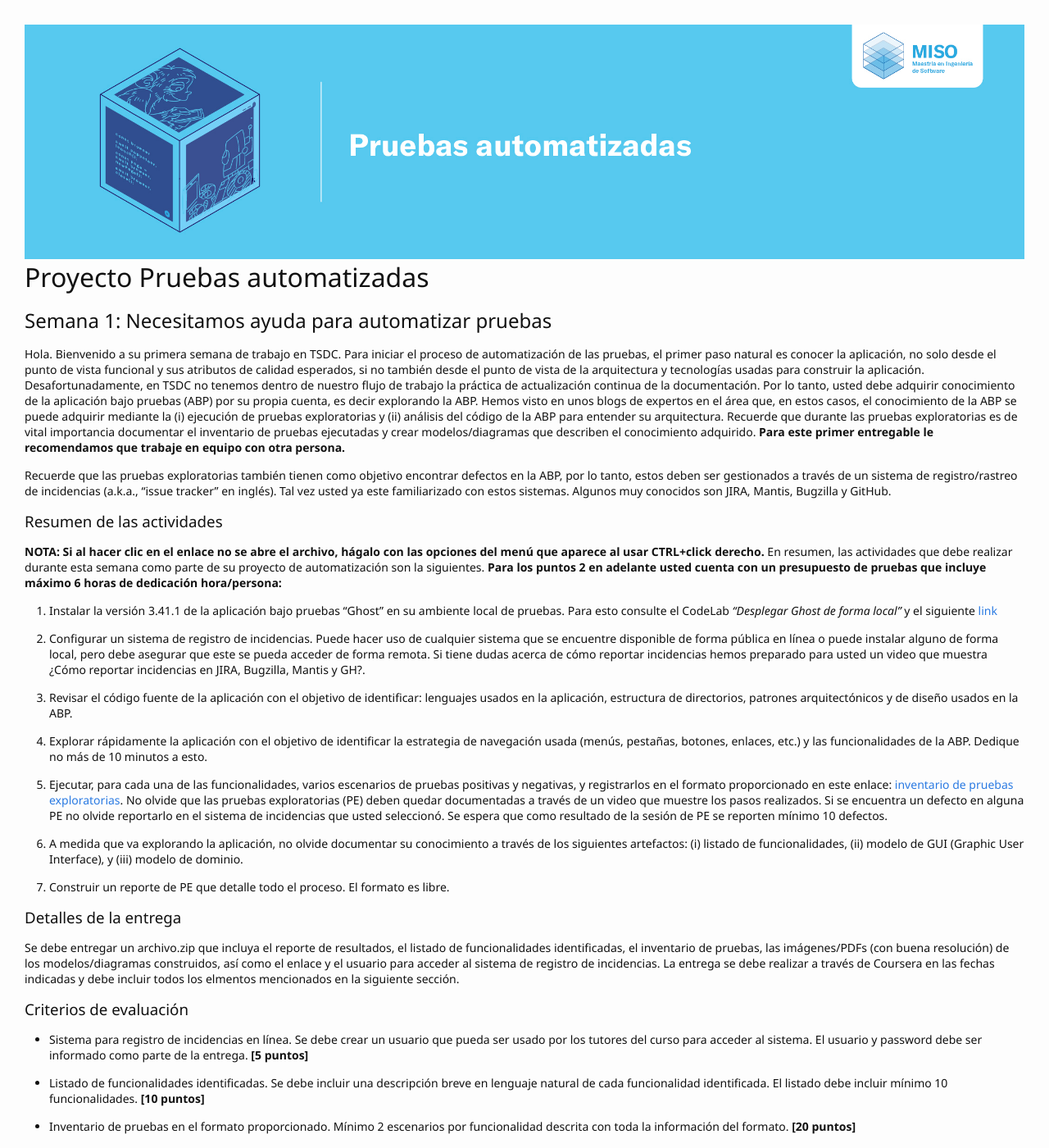
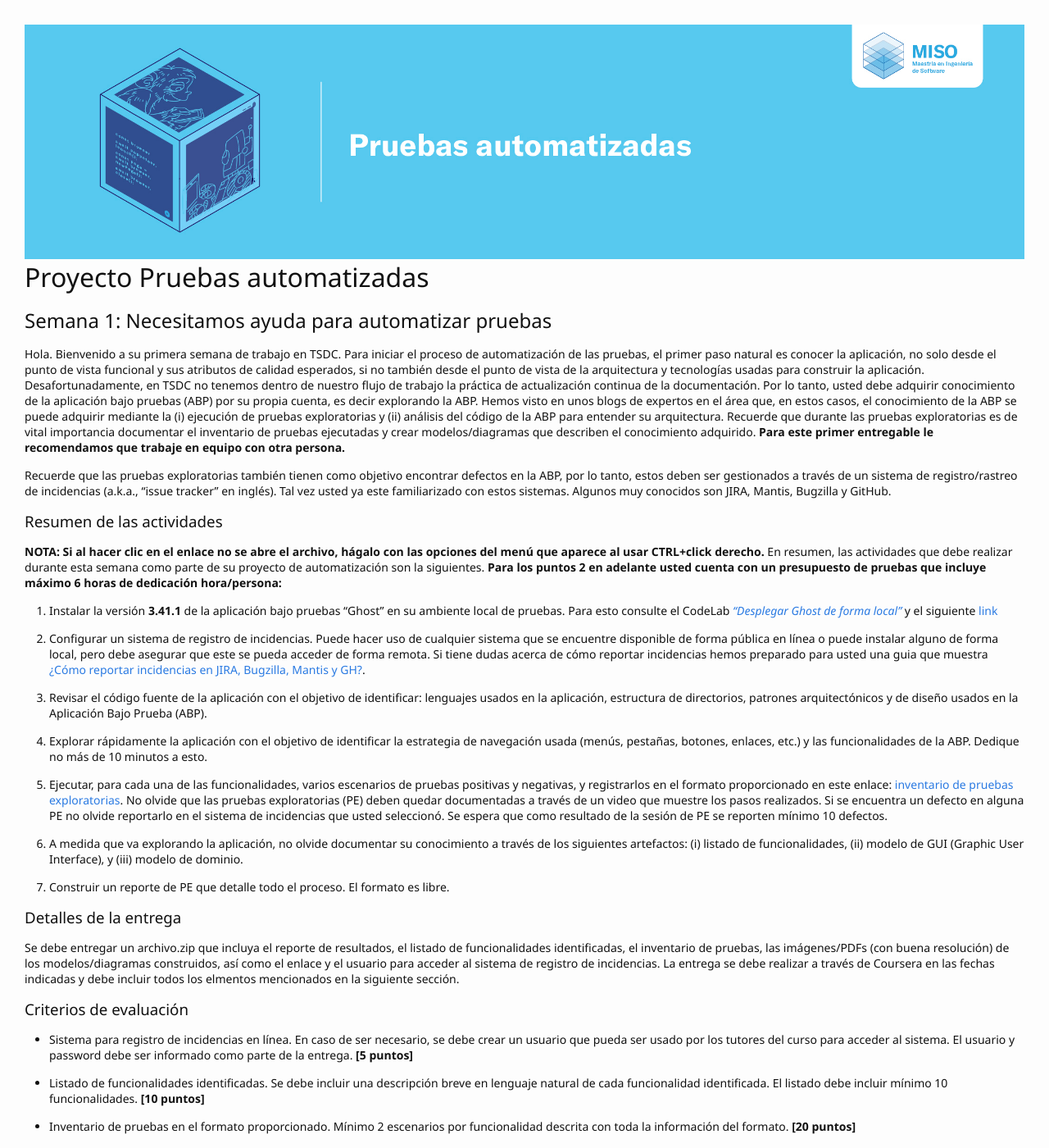
Before and after one commit to TiCSw/mt1_guias_pruebas, a Jekyll site: the page built from docs/semanas/semana1.md, in a window 1280 px wide and 1400 px high. Shown: the whole window at 82% size. Built offline with Jekyll 4.4.1, drawn with Linux system fonts in a browser that asks for light colours; some web fonts are replaced; our own code applies the rules of GitHub Pages for plain Markdown files; comment, search, counter and statistics services are not loaded.

Commit message:
Update Week 1

```diff
--- a/docs/semanas/semana1.md
+++ b/docs/semanas/semana1.md
@@ -15,11 +15,11 @@ Recuerde que las pruebas exploratorias también tienen como objetivo encontrar d
 En resumen, las actividades que debe realizar durante esta semana como parte de su proyecto de automatización son la siguientes. **Para los puntos 2 en adelante usted cuenta con un presupuesto de pruebas que incluye máximo 6 horas de dedicación hora/persona:**
 
 
-1. Instalar la versión 3.41.1 de la aplicación bajo pruebas "Ghost" en su ambiente local de pruebas. Para esto consulte el CodeLab _"Desplegar Ghost de forma local"_ y el siguiente [link](https://ghost.org/docs/ghost-cli/#ghost-install)
+1. Instalar la versión **3.41.1** de la aplicación bajo pruebas "Ghost" en su ambiente local de pruebas. Para esto consulte el CodeLab [_"Desplegar Ghost de forma local"_](https://misovirtual.virtual.uniandes.edu.co/codelabs/ghost-local-deployment/index.html#0) y el siguiente [link](https://ghost.org/docs/ghost-cli/#ghost-install)
 
-2. Configurar un sistema de registro de incidencias. Puede hacer uso de cualquier sistema que se encuentre disponible de forma pública en línea o puede instalar alguno de forma local, pero debe asegurar que este se pueda acceder de forma remota. Si tiene dudas acerca de cómo reportar incidencias hemos preparado para usted un video que muestra ¿Cómo reportar incidencias en JIRA, Bugzilla, Mantis y GH?.
+2. Configurar un sistema de registro de incidencias. Puede hacer uso de cualquier sistema que se encuentre disponible de forma pública en línea o puede instalar alguno de forma local, pero debe asegurar que este se pueda acceder de forma remota. Si tiene dudas acerca de cómo reportar incidencias hemos preparado para usted una guia que muestra [¿Cómo reportar incidencias en JIRA, Bugzilla, Mantis y GH?](https://www.coursera.org/learn/pruebas-automatizadas-software/supplement/i1b1t/como-reportar-incidencias-en-gh-jira-y-mantis).
 
-3. Revisar el código fuente de la aplicación con el objetivo de identificar: lenguajes usados en la aplicación, estructura de directorios, patrones arquitectónicos y de diseño usados en la ABP.
+3. Revisar el código fuente de la aplicación con el objetivo de identificar: lenguajes usados en la aplicación, estructura de directorios, patrones arquitectónicos y de diseño usados en la Aplicación Bajo Prueba (ABP).
 
 4. Explorar rápidamente la aplicación con el objetivo de identificar la estrategia de navegación usada (menús, pestañas, botones, enlaces, etc.) y las funcionalidades de la ABP. Dedique no más de 10 minutos a esto.
 
@@ -36,7 +36,7 @@ Se debe entregar un archivo.zip que incluya el reporte de resultados, el listado
 
 ### Criterios de evaluación
 
-- Sistema para registro de incidencias en línea. Se debe crear un usuario que pueda ser usado por los tutores del curso para acceder al sistema. El usuario y password debe ser informado como parte de la entrega. **[5 puntos]**
+- Sistema para registro de incidencias en línea. En caso de ser necesario, se debe crear un usuario que pueda ser usado por los tutores del curso para acceder al sistema. El usuario y password debe ser informado como parte de la entrega. **[5 puntos]**
 
 - Listado de funcionalidades identificadas. Se debe incluir una descripción breve en lenguaje natural de cada funcionalidad identificada. El listado debe incluir mínimo 10 funcionalidades. **[10 puntos]**
 
```
